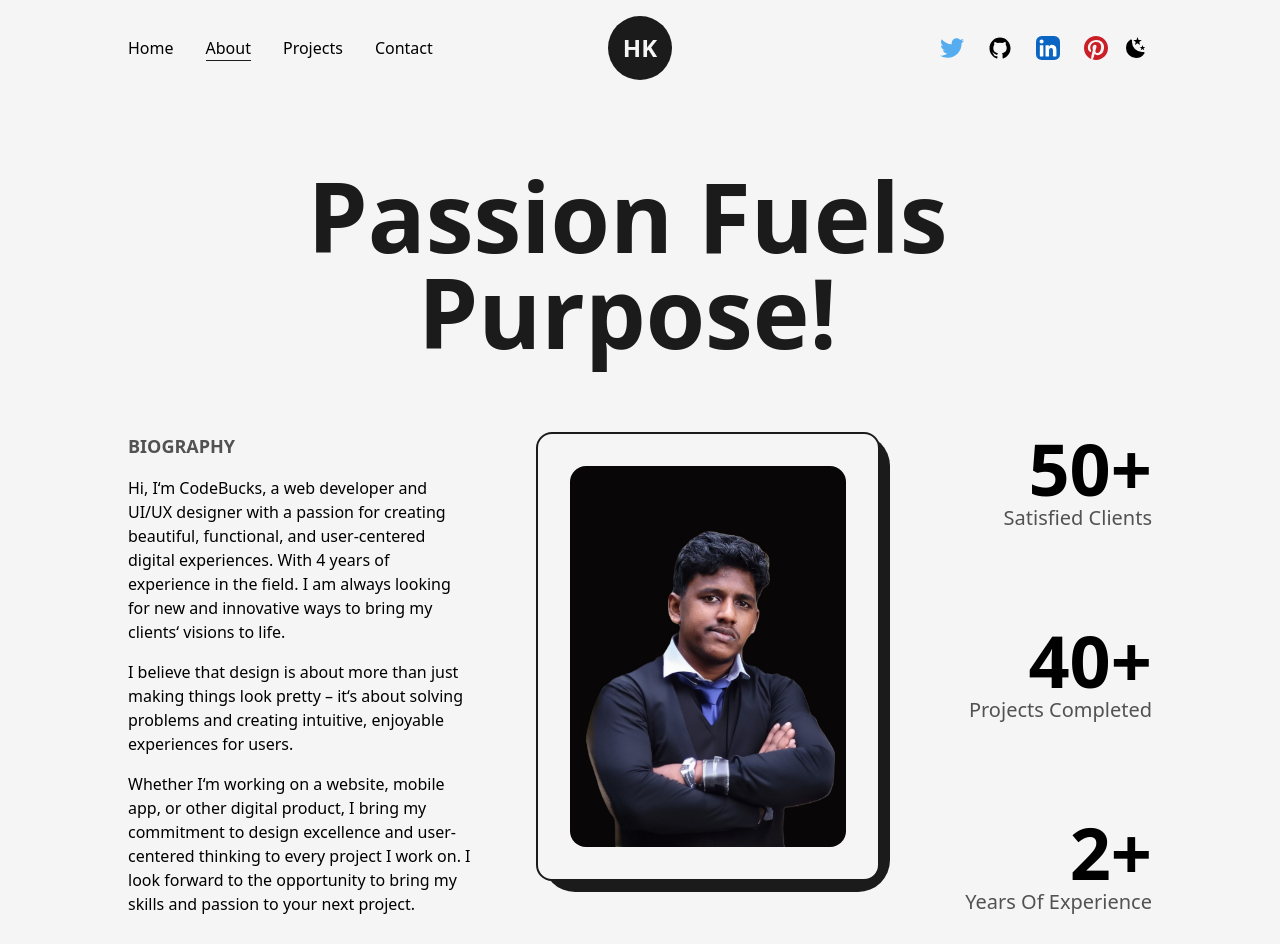
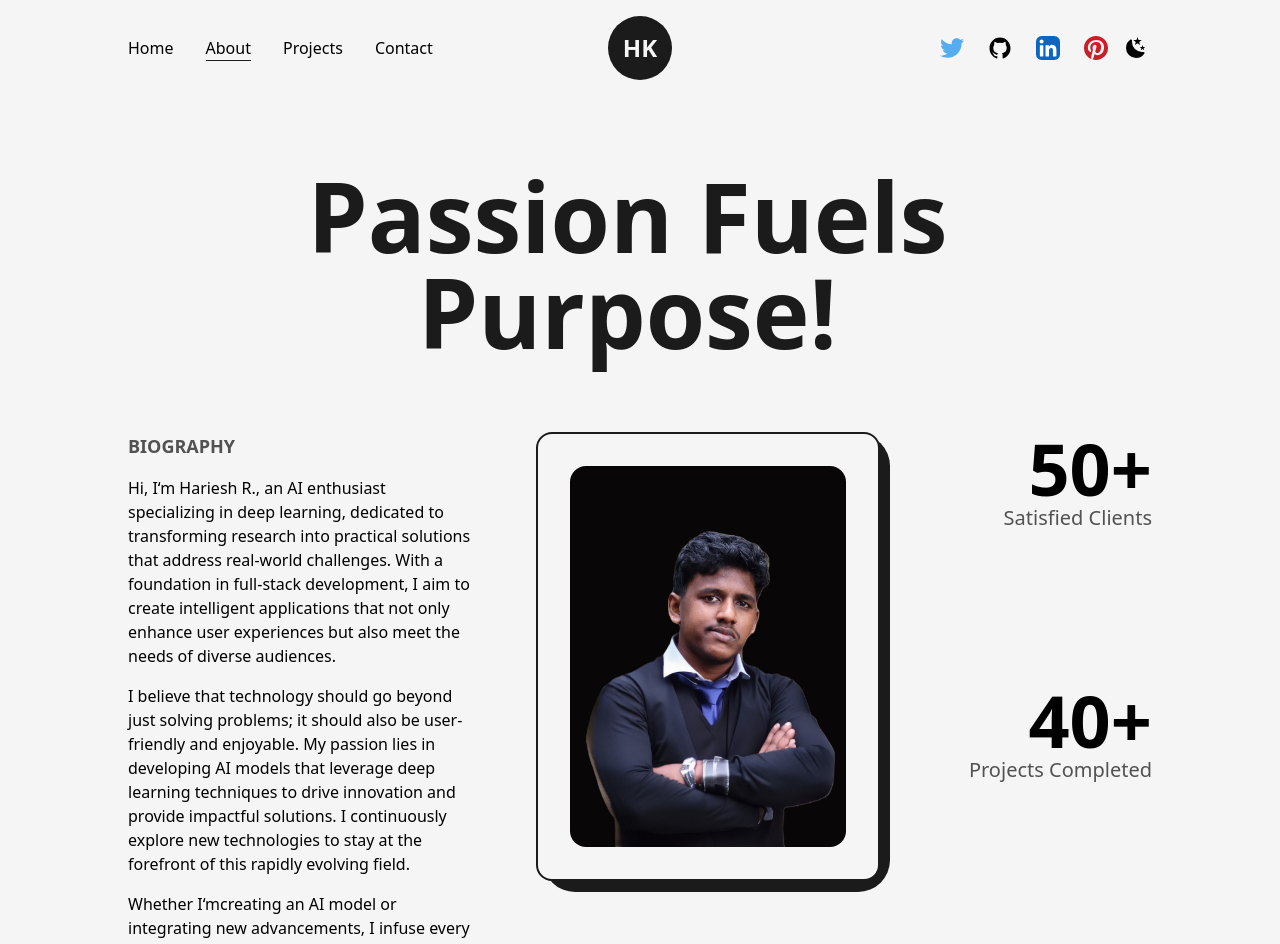
Before and after one commit to Hariesh-Kai/Portfolio, a Next.js app: page /about in a window 1280 px wide. Shown: the top 944 px of the page. Built offline with nearby package versions, Linux system fonts and the light colour scheme.

Commit message:
change made but not saved

```diff
--- a/src/pages/about.js
+++ b/src/pages/about.js
@@ -50,21 +50,15 @@ const about = () => {
                     <div className='col-span-3 flex flex-col items-start justify-start xl:col-span-4 md:order-2 md:col-span-8'>
                         <h2 className='mb-4 text-lg font-bold uppercase text-dark/75 dark:text-light/75 '>Biography</h2>
                     <p className='font-medium'>
-                    Hi, I&lsquo;m CodeBucks, a web developer and UI/UX designer with a passion for creating beautiful, functional,
-and user-centered digital experiences. With 4 years of experience in the field. I am always looking for
-new and innovative ways to bring my clients&lsquo; visions to life.
+                    Hi, I&lsquo;m Hariesh R., an AI enthusiast specializing in deep learning, dedicated to transforming research into practical solutions that address real-world challenges. With a foundation in full-stack development, I aim to create intelligent applications that not only enhance user experiences but also meet the needs of diverse audiences.
             </p>
 
 <p className='my-4 font-medium'>
-I believe that design is about more than just making things look pretty – it&lsquo;s about solving problems and
-creating intuitive, enjoyable experiences for users.
+I believe that technology should go beyond just solving problems; it should also be user-friendly and enjoyable. My passion lies in developing AI models that leverage deep learning techniques to drive innovation and provide impactful solutions. I continuously explore new technologies to stay at the forefront of this rapidly evolving field.
 </p>
 
 <p className='font-medium'>
-Whether I&lsquo;m working on a website, mobile app, or
-other digital product, I bring my commitment to design excellence and user-centered thinking to
-every project I work on. I look forward to the opportunity to bring my skills and passion to your next project.
-
+Whether I&lsquo;mcreating an AI model or integrating new advancements, I infuse every project with my dedication to excellence and creativity. I eagerly anticipate the opportunity to apply my skills and passion for AI in your next project!
 </p>
 
                 </div>
```
